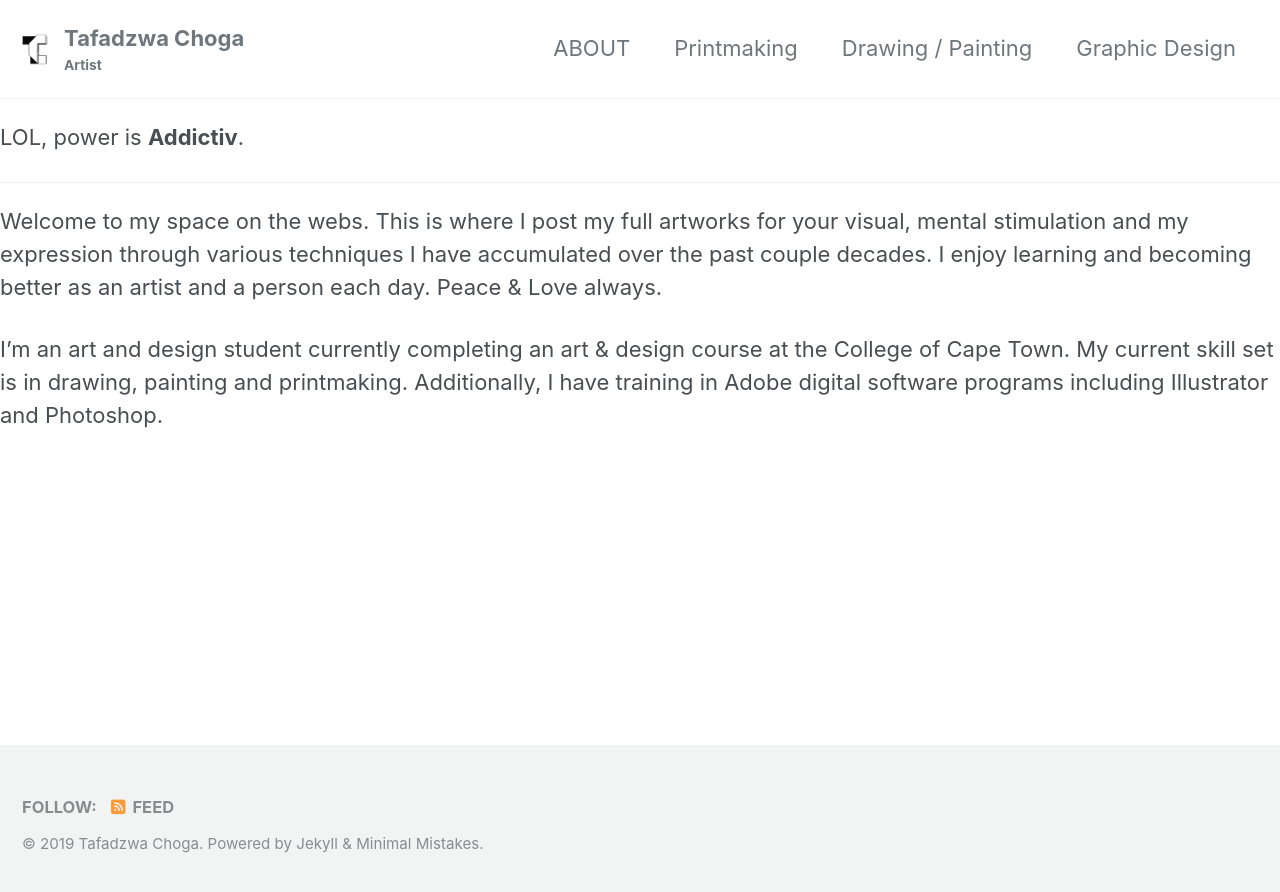
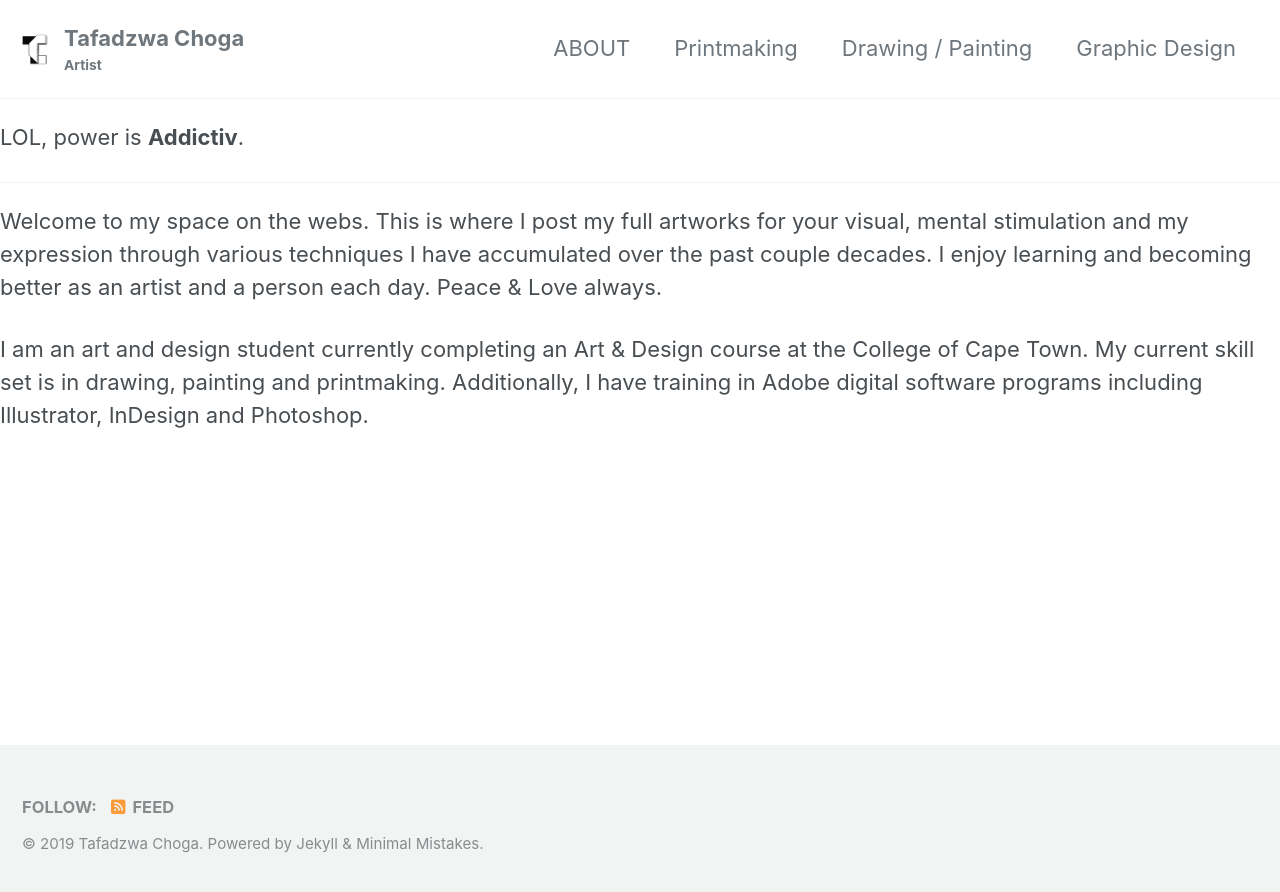
Before and after one commit to tafadzwachoga/tafadzwachoga.github.io, a Jekyll site: the page built from _pages/about.md, in a window 1280 px wide. Shown: the top 892 px of the page. Built offline with Jekyll 4.4.1, drawn with Linux system fonts in a browser that asks for light colours; cached includes are drawn as plain includes; nearby versions of some CDN libraries; our own code applies the rules of GitHub Pages for plain Markdown files.

Commit message:
added new post & UPDATED about page

```diff
--- a/_pages/about.md
+++ b/_pages/about.md
@@ -3,6 +3,7 @@ title: "About"
 permalink: /about/
 header:
   image: "/images/Tafadzwa-Choga-LOGO.png"
+
 ---
 
    LOL, power is **Addictiv**.
@@ -13,4 +14,4 @@ header:
    Welcome to my space on the webs. This is where I post my full artworks for your visual, mental stimulation and my expression through various techniques I have accumulated over the past couple decades.
    I enjoy learning and becoming better as an artist and a person each day. Peace & Love always.
 
-   I'm an art and design student currently completing an art & design course at the College of Cape Town. My current skill set is in drawing, painting and printmaking. Additionally, I have training in Adobe digital software programs including Illustrator and Photoshop.
+   I am an art and design student currently completing an Art & Design course at the College of Cape Town. My current skill set is in drawing, painting and printmaking. Additionally, I have training in Adobe digital software programs including Illustrator, InDesign and Photoshop.
```
Also changed, not shown: _posts/2019-09-15-Slowlylosingmyheadincolor.md (added, +17 -0 lines), _posts/2019-09-15-stilllifepenink.md (+1 -1 lines), 1 other file.
